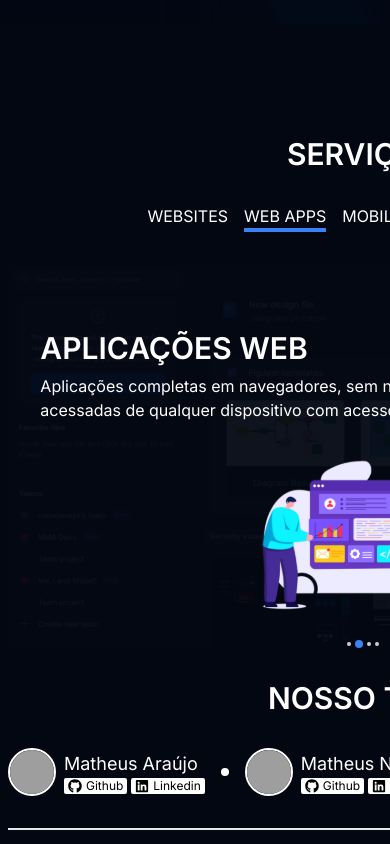
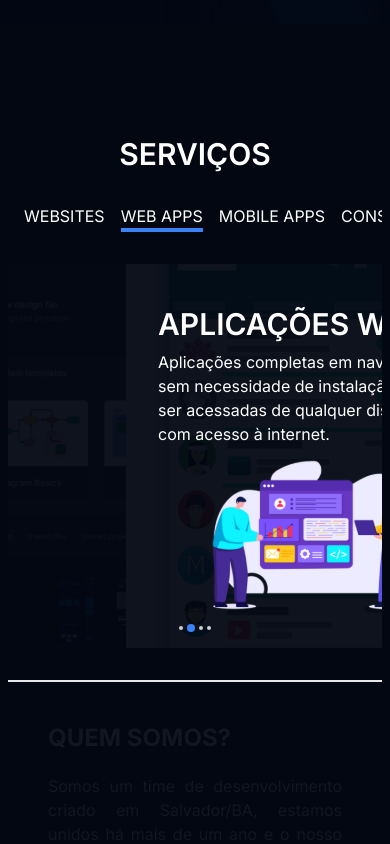
Before and after one commit to mmadevs/mmadevs-website, a Next.js app: page / in a window 390 px wide. Shown: the part 820-1664 px from the top of the page. Built offline with nearby package versions, Linux system fonts and the light colour scheme; grey boxes are pictures that could not be loaded; what tailwindcss-animated would draw is missing.

Commit message:
fix: mobile view of tabsContainer

```diff
--- a/src/app/components/organisms/TabsContainer.tsx
+++ b/src/app/components/organisms/TabsContainer.tsx
@@ -64,14 +64,17 @@ export const TabsContainer = ({
   }, []); // eslint-disable-line react-hooks/exhaustive-deps
 
   return (
-    <div className="relative flex flex-col gap-8">
-      <header>
-        <ul className="flex gap-4 justify-center overflow-x-auto no-scrollbar">
+    <div className="relative flex flex-col gap-8 w-full min-w-0">
+      <header className="flex max-w-full min-w-0 w-full">
+        <ul
+          className="flex-1 flex gap-4 px-4 lg:justify-center overflow-x-auto
+           no-scrollbar min-w-0"
+        >
           {items.map((item) => (
             <Link
               key={item.route}
               href={"#"}
-              className="hover:text-blue-500"
+              className="hover:text-blue-500 whitespace-nowrap"
               onClick={(e) => {
                 e.preventDefault();
                 setSelectedTab(item.route);
@@ -87,27 +90,30 @@ export const TabsContainer = ({
           ))}
         </ul>
       </header>
-      <main>
+      <main className="max-w-full min-w-0">
         <ul
           id="horizontal-list"
-          className={`overflow-y-hidden relative flex w-full
+          className={`overflow-y-hidden relative flex max-w-full
           min-w-0 overflow-x-auto scroll-smooth snap-mandatory snap-x
           no-scrollbar pointer-events-none`}
           ref={componentsContainerRef}
         >
           {items.map((item) => (
             <div
+              style={{
+                backgroundImage: `url('${item.component.bgDesktop}')`,
+              }}
               key={item.route}
               id={item.route.replace("#", "")}
               className={`
-                shrink-0 w-full h-96 snap-always snap-start flex flex-col lg:flex-row
-                bg-[url('/assets/img/services-websites-bg-desktop.png')] bg-opacity-0 bg-no-repeat bg-cover p-8
+                shrink-0 w-full max-w-full h-96 snap-always snap-start flex flex-col lg:flex-row
+                bg-no-repeat bg-cover p-8 overflow-hidden
                 `}
             >
               {/* px-4 lg:px-16 max-w-6xl */}
-              <aside className="flex-1 flex flex-col justify-center gap-2">
+              <aside className="flex-1 flex flex-col justify-center gap-2 max-w-full w-full lg:w-auto">
                 <h1
-                  className={`text-3xl lg:text-5xl font-semibold animate-fade-left lg:animate-fade-down animate-delay-75 animate-duration-[2s] ${
+                  className={`text-3xl whitespace-nowrap lg:text-5xl font-semibold animate-fade-left lg:animate-fade-down animate-delay-75 animate-duration-[2s] ${
                     selectedTab === item.route ? "" : "hidden"
                   }`}
                 >
@@ -124,7 +130,7 @@ export const TabsContainer = ({
                   <Link href={item.component.href}>Visitar...</Link>
                 )}
               </aside>
-              <aside className="flex-1 flex">
+              <aside className="flex-1 flex w-full max-w-full lg:w-auto">
                 <div className="relative aspect-square h-full mx-auto flex">
                   <Image
                     className={`text-lg object-cover overflow-visible animate-fade animate-delay-500 animate-duration-[2s] ${
@@ -140,7 +146,7 @@ export const TabsContainer = ({
           ))}
         </ul>
       </main>
-      <footer className="absolute bottom-0 flex justify-center items-center gap-1 w-full">
+      <footer className="absolute bottom-0 mb-4 flex justify-center items-center gap-1 w-full">
         {items.map((item) => (
           <span
             key={item.route}
--- a/src/app/components/pages/About.tsx
+++ b/src/app/components/pages/About.tsx
@@ -11,8 +11,8 @@ import { TabsContainer } from "../organisms/TabsContainer";
 const About = () => {
   return (
     <PageLayout id="about" bg={"dark"} className={``}>
-      <div className="flex flex-col gap-8 max-w-7xl mx-auto">
-        <section className="flex flex-col gap-8">
+      <div className="flex flex-col gap-8 max-w-full 2xl:max-w-7xl mx-auto">
+        <section className="flex flex-col gap-8 w-full min-w-0">
           <h1 className="text-center text-3xl font-semibold">SERVIÇOS</h1>
 
           <TabsContainer
@@ -24,7 +24,7 @@ const About = () => {
                   title: "SITES",
                   description: `Páginas da web para seu comércio, marca ou projeto. Visual atrativo, responsivo, e com foco definido visando as demandas do seu negócio.`,
                   centralImage: "/assets/img/services-websites.svg",
-                  bgDesktop: "/assets/img/services-websites-bg-desktop.svg",
+                  bgDesktop: "/assets/img/services-websites-bg-desktop.png",
                 },
               },
               {
@@ -35,7 +35,7 @@ const About = () => {
                   description: `Aplicações completas em navegadores, sem necessidade de instalação.
                   Podem ser acessadas de qualquer dispositivo com acesso à internet.`,
                   centralImage: "/assets/img/services-webapps.svg",
-                  bgDesktop: "/assets/img/services-webapps-bg-desktop.svg",
+                  bgDesktop: "/assets/img/services-webapps-bg-desktop.png",
                 },
               },
               {
@@ -46,7 +46,7 @@ const About = () => {
                   description: `Aplicações para smartphones Android e iOS
                   Podem ser utilizadas offline.`,
                   centralImage: "/assets/img/services-mobileapps.svg",
-                  bgDesktop: "/assets/img/services-mobileapps-bg-desktop.svg",
+                  bgDesktop: "/assets/img/services-mobileapps-bg-desktop.png",
                 },
               },
               {
@@ -57,14 +57,14 @@ const About = () => {
                   description: `Análise sob medida para o seu negócio.
                   Assessoria especializada em tecnologia da informação`,
                   centralImage: "/assets/img/services-consulting.svg",
-                  bgDesktop: "/assets/img/services-consulting-bg-desktop.svg",
+                  bgDesktop: "/assets/img/services-consulting-bg-desktop.png",
                 },
               },
             ]}
           />
         </section>
 
-        <section className="flex flex-col gap-8">
+        <section className="flexa flex-col gap-8 hidden">
           <h1 className="text-center text-3xl font-semibold">NOSSO TIME</h1>
           <div className="flex items-center gap-4 w-full justify-center">
             <DevInfo
```
